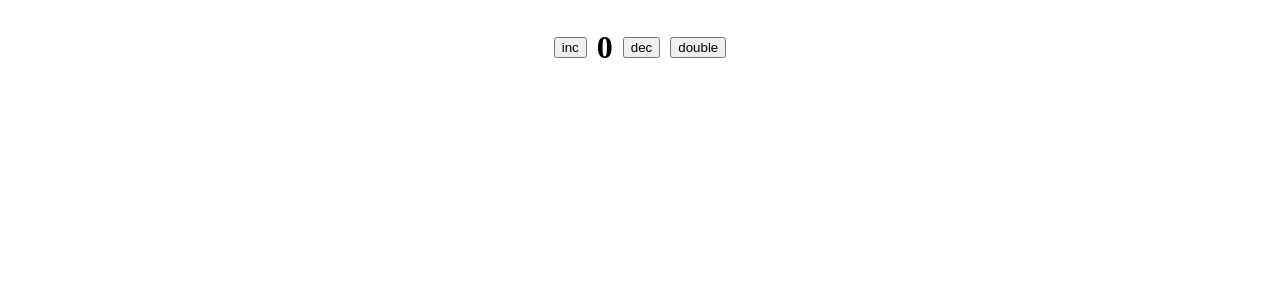
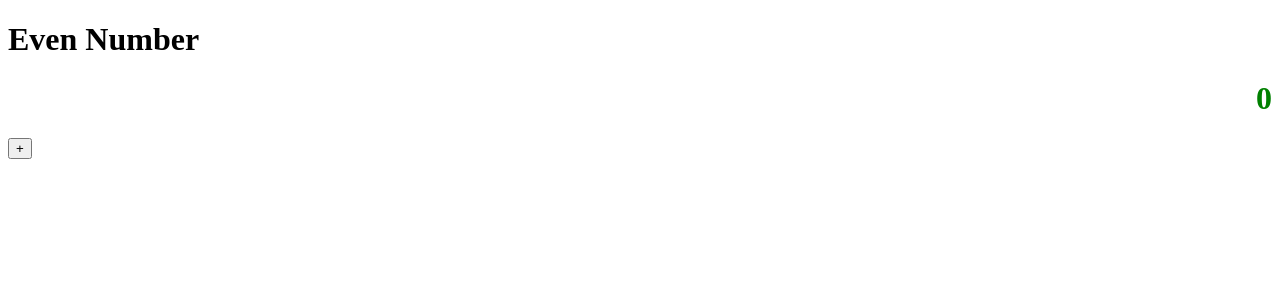
Before and after one commit to LivinkumarS/Nivashkanna-react-class, a React (Vite) app: page / in a window 1280 px wide. Shown: the top 300 px of the page. Built offline with nearby package versions, Linux system fonts and the light colour scheme.

Commit message:
conditional renering

```diff
--- a/src/App.css
+++ b/src/App.css
@@ -1,6 +1,9 @@
-.box{
-    border: 1px solid black;
-    padding: 30px;
-    font-size: larger;
-    font-weight: bolder;
+.even{
+    color: red;
+    text-align: center;
 }
+
+.odd{
+    color: green;
+    text-align: end;
+}
--- a/src/App.jsx
+++ b/src/App.jsx
@@ -1,52 +1,22 @@
 import React from "react";
-import { useReducer } from "react";
+import "./App.css";
 import { useState } from "react";
 
-function reducerFn(state, action) {
-  if (action == "increment") {
-    return { key: state.key + 1 };
-  } else if (action === "decrement") {
-    return { key: state.key - 1 };
-  } else {
-    return { key: state.key * 2 };
-  }
-}
-
 export default function App() {
-  // const [count, setCount] = useState(0);
-
-  const [count, dispatch] = useReducer(reducerFn, { key: 0 });
+  const [number, setNumber] = useState(0);
 
   return (
-    <div
-      style={{
-        display: "flex",
-        alignItems: "center",
-        justifyContent: "center",
-        gap: "10px",
-      }}
-    >
+    <div>
+      {number % 2 != 0 ? <h1>ODD Number</h1> : <h1>Even Number</h1>}
+      <h1 className={`${number % 2 != 0 ? "even" : "odd"}`}>{number}</h1>
       <button
         onClick={() => {
-          dispatch("increment");
+          setNumber((prev) => {
+            return ++prev;
+          });
         }}
       >
-        inc
-      </button>
-      <h1>{count.key}</h1>
-      <button
-        onClick={() => {
-          dispatch("decrement");
-        }}
-      >
-        dec
-      </button>
-      <button
-        onClick={() => {
-          dispatch("double");
-        }}
-      >
-        double
+        +
       </button>
     </div>
   );
```
Also changed, not shown: React Notes.txt.
